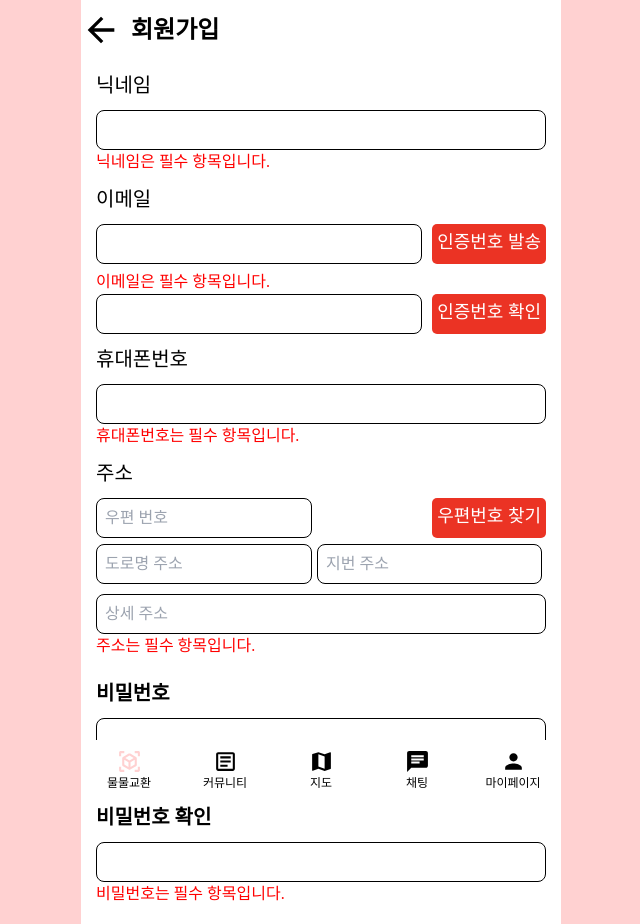
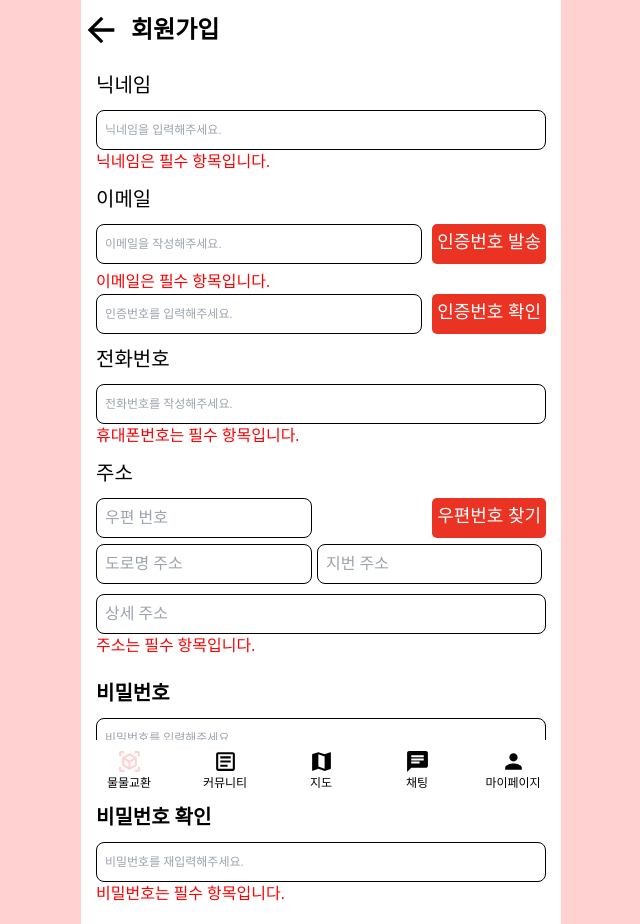
Before and after one commit to KostaMiniProject/MainProject-Front, a Next.js app: page /signup in a window 1280 px wide. Shown: the top 924 px of the page, without its empty margins (319-959 px from the left). Built offline with nearby package versions, Linux system fonts and the light colour scheme; a web font is replaced by a local one.

Commit message:
placeholder 추가

```diff
--- a/app/signup/page.tsx
+++ b/app/signup/page.tsx
@@ -13,8 +13,6 @@ function page() {
   const [nickName, setNickName] = useState<string>("");
   const [email, setEmail] = useState<string>("");
   const [emailCheckNum, setEmailCheckNum] = useState<string>("");
-  const [authNum, setAuthNum] = useState<string>("");
-  const [showAuthNum, setShowAuthNum] = useState(false);
   const [phone, setPhone] = useState<string>("");
   const [address, setAddress] = useState({
     zcode: "",
@@ -77,14 +75,6 @@ function page() {
 
   const onClickAddrBtn = () => {
     PostCode({ info: address, setInfo: setAddress });
-  };
-
-  const authNumSend = () => {
-    setShowAuthNum(true);
-  };
-
-  const authNumConfirm = () => {
-    setShowAuthNum(false);
   };
 
   const onChangeDetailAddr = (e: React.ChangeEvent<HTMLInputElement>) => {
@@ -236,7 +226,10 @@ function page() {
       <div className="mx-[15px]">
         <div className="">
           <div className="text-[20px] my-[10px] font-[600px]">닉네임</div>
-          <InputBox onChange={onChangeNickName}></InputBox>
+          <InputBox
+            onChange={onChangeNickName}
+            message="닉네임을 입력해주세요."
+          ></InputBox>
           <span
             className={`style={{
             font-weight: 500;
@@ -265,6 +258,7 @@ function page() {
                 setEmail(e);
                 onChangeEmail(e);
               }}
+              message="이메일을 작성해주세요."
             ></InputBox>
             <div className="m-[5px]"></div>
             <Button
@@ -295,13 +289,13 @@ function page() {
               {emailMessage}
             </p>
           </span>
-          {/* {showAuthNum && ( */}
           <div className="flex mb-[6px] justify-between">
             <InputBox
               onChange={(e) => {
                 setEmailCheckNum(e);
                 // 이메일 인증 확인 검사 로직 필요
               }}
+              message="인증번호를 입력해주세요."
             ></InputBox>
             <div className="m-[5px]"></div>
             <Button
@@ -316,11 +310,13 @@ function page() {
           </div>
           {/* //인증번호 메시지 출력 참조 링크
           //https://velog.io/@tmddud73/%EC%9D%B4%EB%A9%94%EC%9D%BC%EB%A1%9C-%EC%9D%B8%EC%A6%9D%EB%B2%88%ED%98%B8-%EB%B3%B4%EB%82%B4%EA%B8%B0 */}
-          {/* )} */}
         </div>
         <div className="">
-          <div className="text-[20px] my-[10px] font-[600px]">휴대폰번호</div>
-          <InputBox onChange={onChangePhone}></InputBox>
+          <div className="text-[20px] my-[10px] font-[600px]">전화번호</div>
+          <InputBox
+            onChange={onChangePhone}
+            message="전화번호를 작성해주세요."
+          ></InputBox>
           <span
             className={`style={{
           font-weight: 500;
@@ -398,7 +394,11 @@ function page() {
         </div>
         <div className="my-[20px]">
           <div className="text-[20px] my-[10px] font-[600]">비밀번호</div>
-          <InputBox onChange={onChangePassword} type="password"></InputBox>
+          <InputBox
+            onChange={onChangePassword}
+            type="password"
+            message="비밀번호를 입력해주세요."
+          ></InputBox>
           <span
             className={`style={{
             font-weight: 500;
@@ -421,7 +421,11 @@ function page() {
         </div>
         <div className="my-[20px]">
           <div className="text-[20px] my-[10px] font-[600]">비밀번호 확인</div>
-          <InputBox onChange={onChangeCheckPassword} type="password"></InputBox>
+          <InputBox
+            onChange={onChangeCheckPassword}
+            type="password"
+            message="비밀번호를 재입력해주세요."
+          ></InputBox>
           <span
             className={`style={{
             font-weight: 500;
```
